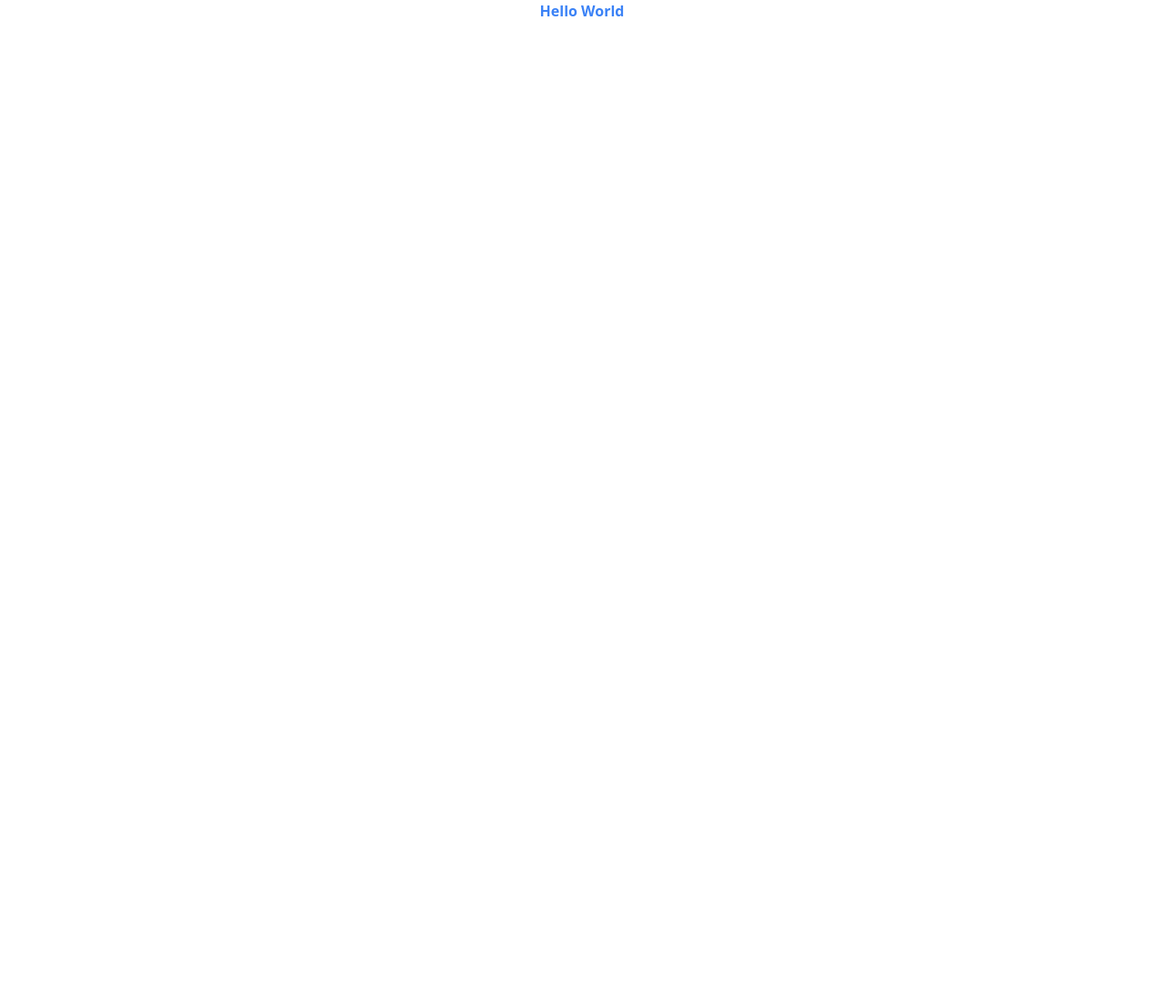
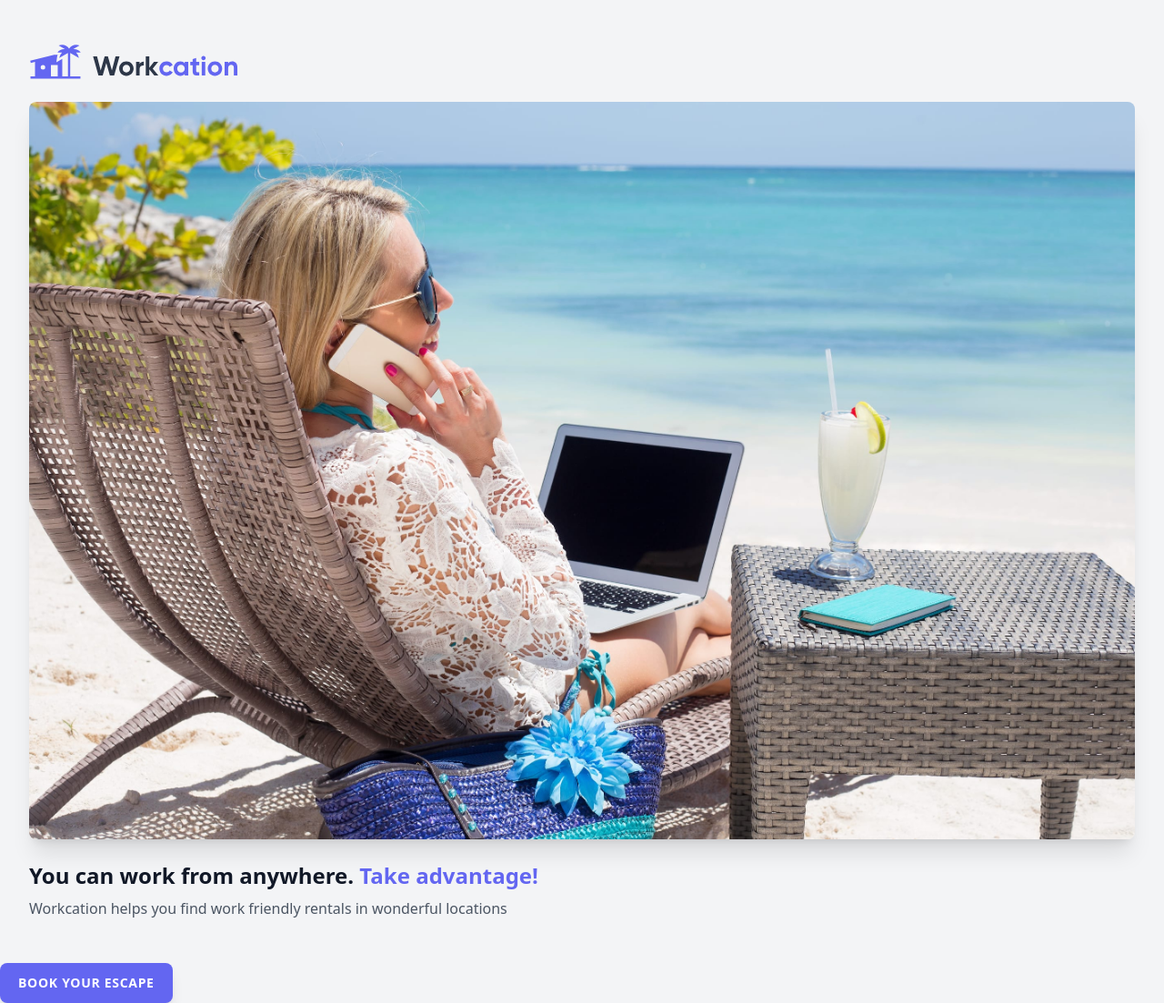
Before and after one commit to Baskin-Ridley/learning-tailwind, a website built with Vite: page index.html in a window 1280 px wide. Shown: the whole page at 91% size. Before the commit the page ends 800 px from the top, so only its background shows below. Built offline with nearby package versions, Linux system fonts and the light colour scheme.

Commit message:
completed lesson 2

```diff
--- a/index.html
+++ b/index.html
@@ -7,7 +7,17 @@
     <title>Document</title>
     <link rel="stylesheet" href="/css/tailwind.css">
 </head>
-<body>
-    <h1 class="text-4x1 font-bold text-center text-blue-500">Hello World</h1>
+<body class="bg-gray-100">
+    <div class="px-8 py-12">
+        <img src="/img/logo.svg" alt="workcation" class="h-10">
+        <img src="/img/beach-work.jpg" alt="" class="mt-6 rounded-lg shadow-xl">
+        <h1 class="mt-6 text-2xl font-bold text-gray-900">You can work from anywhere.
+            <span class="text-indigo-500">Take advantage!</span>
+        </h1>
+        <p class="mt-2 text-gray-600">Workcation helps you find work friendly rentals in wonderful locations</p>
+    </div>
+    <div>
+        <a href="#" class="inline-block px-5 py-3 rounded-lg shadow-lg bg-indigo-500 text-white uppercase tracking-wider font-semibold text-sm">Book your escape</a>
+    </div>
 </body>
 </html>
```
Also changed, not shown: img/beach-work.jpg (added), img/logo.svg (added).
